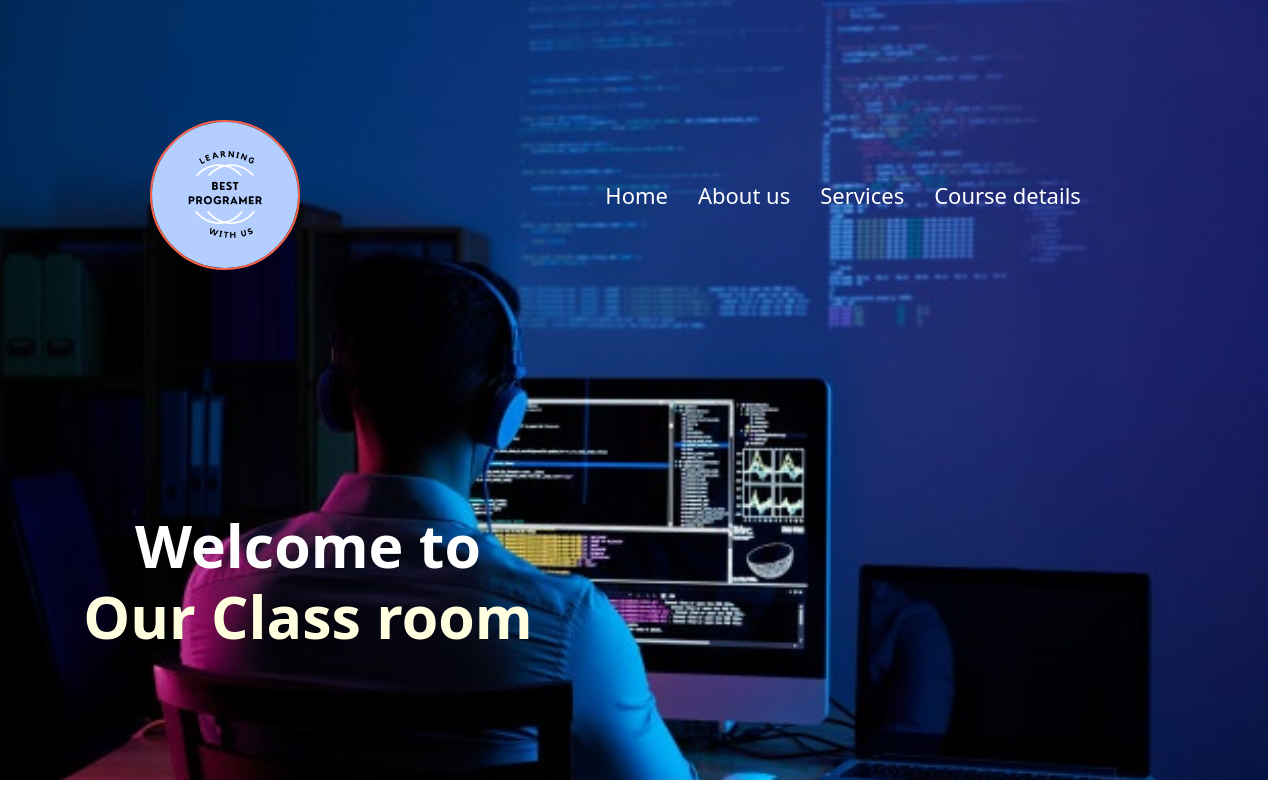
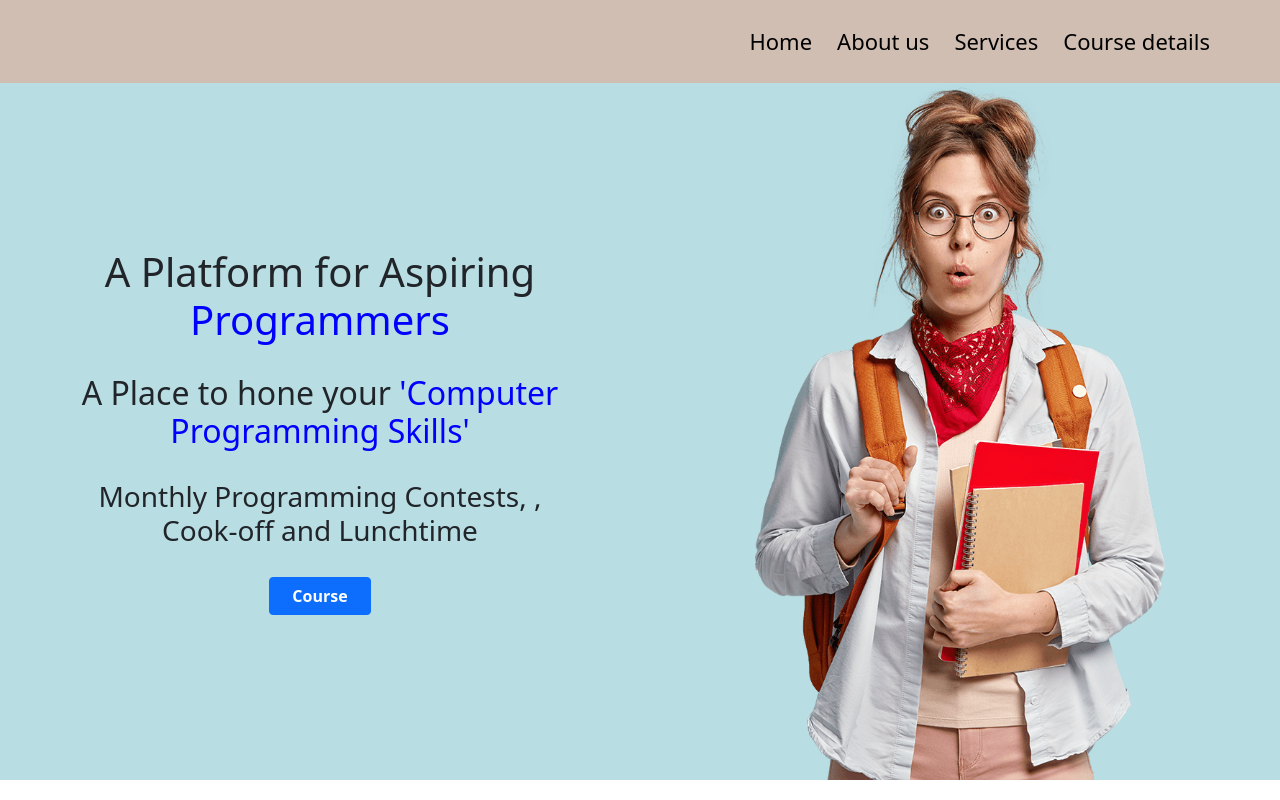
Before and after one commit to omarali18/Programmer-gallery, a React (Create React App) app: page / in a window 1280 px wide. Shown: the top 800 px of the page. Built offline with nearby package versions, Linux system fonts and the light colour scheme; no server answers.

Commit message:
header component edit

```diff
--- a/src/components/DiscountCourses/DiscountCourses.css
+++ b/src/components/DiscountCourses/DiscountCourses.css
@@ -11,5 +11,8 @@
     border: none;
 
 }
+/* .card {
+    box-shadow: 10px 10px 10px;
+}
 .site-container{
-}
+} */
--- a/src/components/DiscountCourses/DiscountCourses.js
+++ b/src/components/DiscountCourses/DiscountCourses.js
@@ -1,5 +1,5 @@
 import React, { useEffect, useState } from 'react';
-import ShowCart from '../ShowCart/ShowCart';
+import ShowHeaderCart from '../ShowHeaderCart/ShowHeaderCart';
 import "./DiscountCourses.css"
 
 const OurServices = () => {
@@ -19,11 +19,12 @@ const OurServices = () => {
         <div className="card-1">
             <div className="card">
                 {
-                    showFourData.map(data => <ShowCart course={data} key={data.courseId} />)
+                    showFourData.map(data => <ShowHeaderCart course={data} key={data.courseId} />)
                 }
             </div>
             <div className="d-flex justify-content-center align-items-center site-container ps-4">
                 <img className="w-100 h-100" src="https://images.unsplash.com/photo-1562813733-b31f71025d54?ixid=MnwxMjA3fDB8MHxzZWFyY2h8MXx8aGFja2Vyc3xlbnwwfHwwfHw%3D&ixlib=rb-1.2.1&w=1000&q=80" alt="" />
+
             </div>
         </div>
     );
--- a/src/components/Header/Header.css
+++ b/src/components/Header/Header.css
@@ -1,40 +1,72 @@
+.banner{
+  background-color: #B8DDE3;
+   height: 780px;
+    width: 100%;
+}
+.menu-container {
+  padding-right: 50px;
+  background-color: rgba(255, 127, 80, 0.335);
+}
+.menu-color .menu{
+text-decoration: none;
+color: black;
+margin-right: 15px;
+  padding: 5px;
+  margin-top: 20px;
+  margin-bottom: 20px;
+  font-size: 22px;
+}
+.banner-container{
+  display: grid;
+  grid-template-columns: repeat(2,1fr);
+}
+.text-div h1,h2,h3{
+  margin-bottom: 30px;
+}
+.text-div span{
+  color: blue;
+}
+.text-div button a{
+  text-decoration: none;
+  color: white;
+  padding: 10px;
+  font-weight: bold;
+}
 .banner {
-    background-image: url("../../images/header-cover-2.jpg");
-    height: 780px;
-    width: 100%;
+    /* background-image: url("../../images/header-Img1.jpg"); */
+    /* height: 780px; */
+    /* width: 100%; */
+    /* background-color: #B8DDE3; */
 
-    background-blend-mode: darken;
+    /* background-blend-mode: darken;
     background-repeat: no-repeat;
     background-size: cover;
-    background-position: center;
-    margin-bottom: 20px;
+    background-position: center; */
+    /* margin-bottom: 20px; */
   }
 
   .header{
-    display: flex;
-    justify-content: space-around;
-    align-items: center;
+    /* display: flex; */
+    /* justify-content: space-around; */
+    /* align-items: center; */
   }
 
   .logo-img{
-    width: 150px;
-    height: 150px;
-    border-radius: 50%;
-    border: 2px solid tomato;
+    /* width: 150px; */
+    /* height: 150px; */
+    /* border-radius: 50%; */
+    /* border: 2px solid tomato; */
+  }
+  .hesder-container{
+    /* display: grid; */
+    /* grid-template-columns: repeat(2, 1fr); */
+    /* background-color: green; */
   }
   .title {
-    color: white;
-    font-weight: bold;
-    font-size: 59px;
+    /* color: black; */
+    /* font-weight: bold; */
+    /* font-size: 59px; */
   }
   .welcome{
-    color: lightyellow;
+    /* color: rgb(112, 112, 70); */
   }
-
-.menu-color .menu{
-  text-decoration: none;
-  color: white;
-  margin-right: 20px;
-    padding: 5px;
-    font-size: 22px;
-}
--- a/src/components/Header/Header.js
+++ b/src/components/Header/Header.js
@@ -2,10 +2,31 @@ import React from "react";
 import { Link } from "react-router-dom";
 import "./Header.css";
 import img from "../../images/logo/logo.png"
+import coverImg from "../../images/hero.png"
 
 const Header = () => {
     return (
+        <div className="banner">
+            <div className="menu-container">
+                <nav className="d-flex justify-content-end menu-color">
+                    <Link className="menu" to="/home">Home</Link>
+                    <Link className="menu" to="/about">About us</Link>
+                    <Link className="menu" to="/services">Services</Link>
+                    <Link className="menu" to="/contactUs">Course details</Link>
+                </nav>
+            </div>
             <div className="banner-container ">
+                <div className="text-div d-flex flex-column align-items-center justify-content-center ">
+                    <h1>A Platform for Aspiring <span>Programmers</span></h1>
+                    <h2>A Place to hone your <span>'Computer Programming Skills'</span></h2>
+                    <h3>Monthly Programming Contests, ,<br /> Cook-off and Lunchtime</h3>
+                    <button className="btn btn-primary text-white"><a href="#course">Course</a></button>
+                </div>
+                <div className="img-div">
+                    <img height="697" src={coverImg} alt="" />
+                </div>
+            </div>
+            {/* <div className="banner-container ">
                 <div className="">
                     <div className="row d-flex banner align-items-center justify-content-center">
                         <div className="header">
@@ -19,17 +40,23 @@ const Header = () => {
                                 <Link className="menu" to="/contactUs">Course details</Link>
                             </nav>
                         </div>
-                    <div className="col-md-6">
+                        <div className="col-md-6 hesder-container">
 
+                            <div>
                                 <h1 className="title">
                                     Welcome to <br /> <span className="welcome">Our Class room</span>
                                 </h1>
+                            </div>
+                            <div>
+                                <img src={coverImg} alt="" />
+                            </div>
 
 
                         </div>
                         <div className="col-md-6"></div>
                     </div>
                 </div>
+            </div> */}
         </div>
     );
 };
--- a/src/components/ShowCart/ShowCart.css
+++ /dev/null
@@ -1,10 +0,0 @@
-.dis{
-    font-size: 50px;
-}
-.img{
-    height: 300px;
-    padding-bottom: 10px;
-}
-.enroll-btn{
-    margin-bottom: 20px;
-}
--- /dev/null
+++ b/src/components/ShowHeaderCart/ShowHeaderCart.css
@@ -0,0 +1,19 @@
+
+.cart-hover {
+    box-shadow: 5px 5px 30px gray;
+    border-radius: 10px;
+}
+
+.dis{
+    font-size: 50px;
+}
+
+.img{
+    height: 300px;
+    padding-bottom: 10px;
+    border-top-left-radius: 10px;
+    border-top-right-radius: 10px;
+}
+.enroll-btn{
+    margin-bottom: 20px;
+}
--- a/src/components/ShowCart/ShowCart.js
+++ b/src/components/ShowHeaderCart/ShowHeaderCart.js
@@ -1,16 +1,16 @@
 import React from 'react';
-import "./ShowCart.css"
+import "./ShowHeaderCart.css"
 
 const ShowCart = (props) => {
     const { courseName, img, courseFee } = props.course
     return (
-        <div className=" border border-2 border-info rounded-3 ">
+        <div className=" border border-2 border-info cart-hover ">
             <div>
                 <div>
                     <img className="w-100 img" src={img} alt="" />
                 </div>
                 <div>
-                    <h4>Discount : <span className="dis">20%</span></h4>
+                    <h4>Discount : <span className="dis text-danger">20%</span></h4>
                     <h3>Course name : {courseName}</h3>
                     <p>Course price : ${courseFee}</p>
                     <button className="enroll-btn btn btn-primary">Enroll Now</button>
```
Also changed, not shown: src/images/header-Img1.jpg (added), src/images/hero.png (added). Lines whose indentation alone changed are shown as unchanged.
